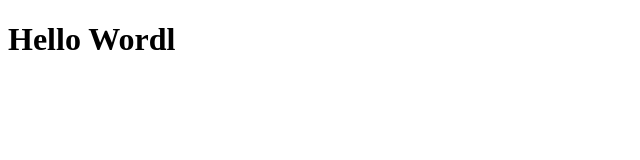
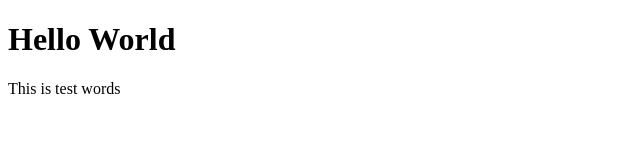
Before and after one commit to JanFaris1/JanFaris1.github.io, a plain HTML site: page index.html in a window 1280 px wide. Shown: the whole page, without its empty margins (0-640 px from the left). Drawn offline with Linux system fonts and the light colour scheme.

Commit message:
Added <p> to index.html
Added a paragraph line.

```diff
--- a/index.html
+++ b/index.html
@@ -8,7 +8,8 @@
 <body>
 <div id="wrapper">
 
-    <h1>Hello Wordl</h2>
+    <h1>Hello World</h1>
+    <p>This is test words</p>
 
     </div>
 </body>
```
